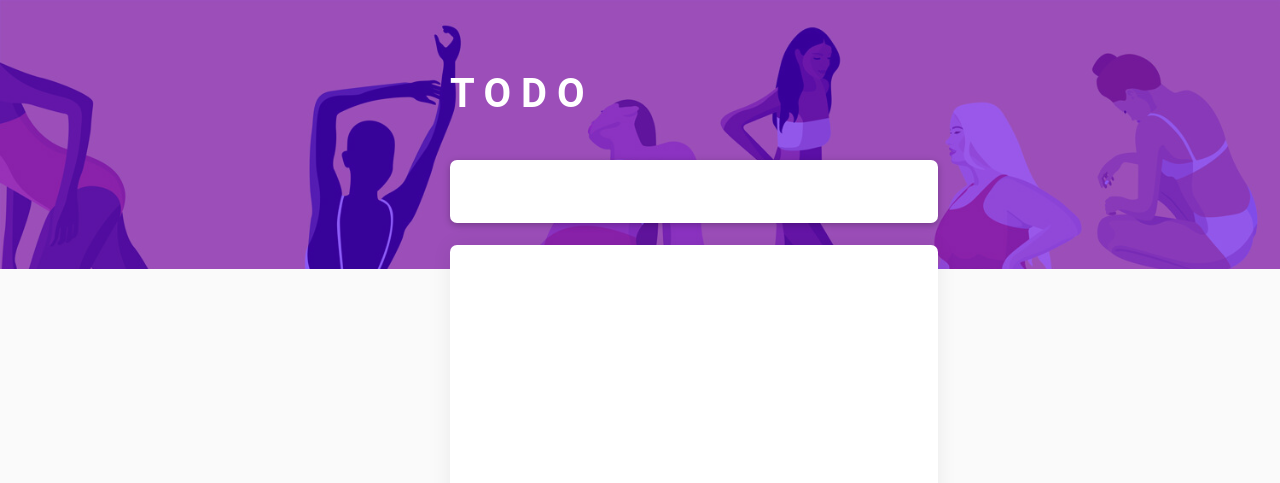
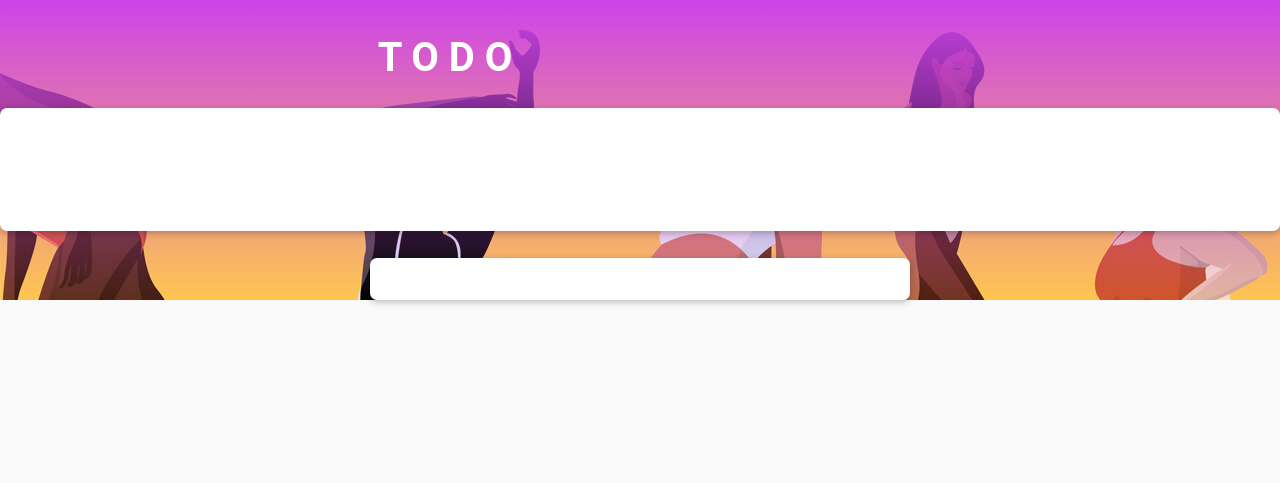
Before and after one commit to paolaguerra/todo-list, a React app: page / in a window 1280 px wide. Shown: the top 483 px of the page. Built offline with nearby package versions, Linux system fonts and the light colour scheme.

Commit message:
Arreglos de estilo

```diff
--- a/src/Contenedor.js
+++ b/src/Contenedor.js
@@ -1,18 +1,16 @@
 import React from "react";
-import background from "./img/background.jpeg";
 import "./index.css";
 import { TextBox } from "./TextBox";
 import { ToDoBox } from "./ToDoBox";
 
 export const Contenedor = () => {
   return (
-    <div className="contenedor">
-      <h1 className="todo"> T O D O</h1>
-      <TextBox></TextBox>
-      <div className="background-white"></div>
-      <div className="background-top"></div>
-      <img className="background-img" alt="background" src={background}></img>
-      <ToDoBox></ToDoBox>
-    </div>
+    <>
+      <div className="contenedor">
+        <h1 className="todo"> T O D O</h1>
+        <TextBox></TextBox>
+        <ToDoBox></ToDoBox>
+      </div>
+    </>
   );
 };
--- a/src/ToDoBox.js
+++ b/src/ToDoBox.js
@@ -1,7 +1,11 @@
-import React from 'react'
+import React from "react";
 
 export const ToDoBox = () => {
   return (
-    <div className='todo-box'></div>
-  )
-}
+    <div className="contenedor-todobox">
+      <div className="text-todo">
+        <div className="todo-box"></div>
+      </div>
+    </div>
+  );
+};
--- a/src/index.css
+++ b/src/index.css
@@ -1,45 +1,42 @@
-.background-top {
-    position: absolute;
-    background-color: #5d00ff;
-    z-index: 1;
-    width: 100%;
-    height: 60%;
-    opacity: 60%;
+body {
+    background: #fafafa;
 }
 
 img.background-img {
     width: 100%;
-    position: absolute;
-    z-index: 0;
 }
 
 h1.todo {
-    position: absolute;
-    z-index: 2;
     color: #FFF;
     font-family: 'Roboto', sans-serif;
     font-size: 40px;
-    margin-top: 70px;
-    margin-left: 450px;
+    display: flex;
+    flex-direction: column;
+    align-items: center;
+    margin-right: 390px;
+    padding-top: 7px;
 }
 
 .contenedor {
-    position: static;
+    display: flex;
+    flex-direction: column;
+    background: linear-gradient(#cd43e9, transparent), url("./img/background.jpeg");
     margin: -8px;
+    height: 300px;
 }
 
 .background-white {
+    background-color: #fafafa;
+    height: 100%;
+    width: 100%;
+    display: flex;
     position: absolute;
-    z-index: 2;
-    background-color: #fafafa;
-    width: 100%;
-    height: 61%;
-    margin-top: 21%;
+    margin-top: 265px;
+    flex-direction: column;
+    margin-left: -8px;
 }
 
 input.textbox {
-    position: absolute;
-    z-index: 3;
     font-family: 'Roboto', sans-serif;
     color: #333;
     font-size: 18px;
@@ -47,21 +44,40 @@ input.textbox {
     border-radius: 7px;
     background-color: rgb(255, 255, 255);
     border: none;
-    width: 33%;
-    margin-top: 160px;
-    margin-left: 450px;
     box-shadow: 0px 2px 7px #00000042;
+    flex: 1;
+}
+
+.contenedor-notas {
+    display: flex;
+    justify-content: center;
+    margin-top: 15px;
+}
+
+.contenedor-input {
+    display: flex;
+    justify-content: center;
+    max-width: 650px;
+    min-width: 540px;
+}
+
+.contenedor-todobox {
+    display: flex;
+    justify-content: center;
 }
 
 .todo-box {
-    position: absolute;
-    z-index: 2;
     background-color: white;
-    width: 33%;
     padding: 21px 33px;
-    height: 52%;
-    margin-top: 245px;
-    margin-left: 450px;
+    margin-top: 27px;
     border-radius: 7px;
-    box-shadow:  0px 0px 20px 0px #00000012;
+    box-shadow: 0px 2px 7px #00000042;
+    flex: 1 1;
 }
+
+.text-todo {
+    max-width: 650px;
+    min-width: 540px;
+    display: flex;
+    justify-content: center;
+}
```
